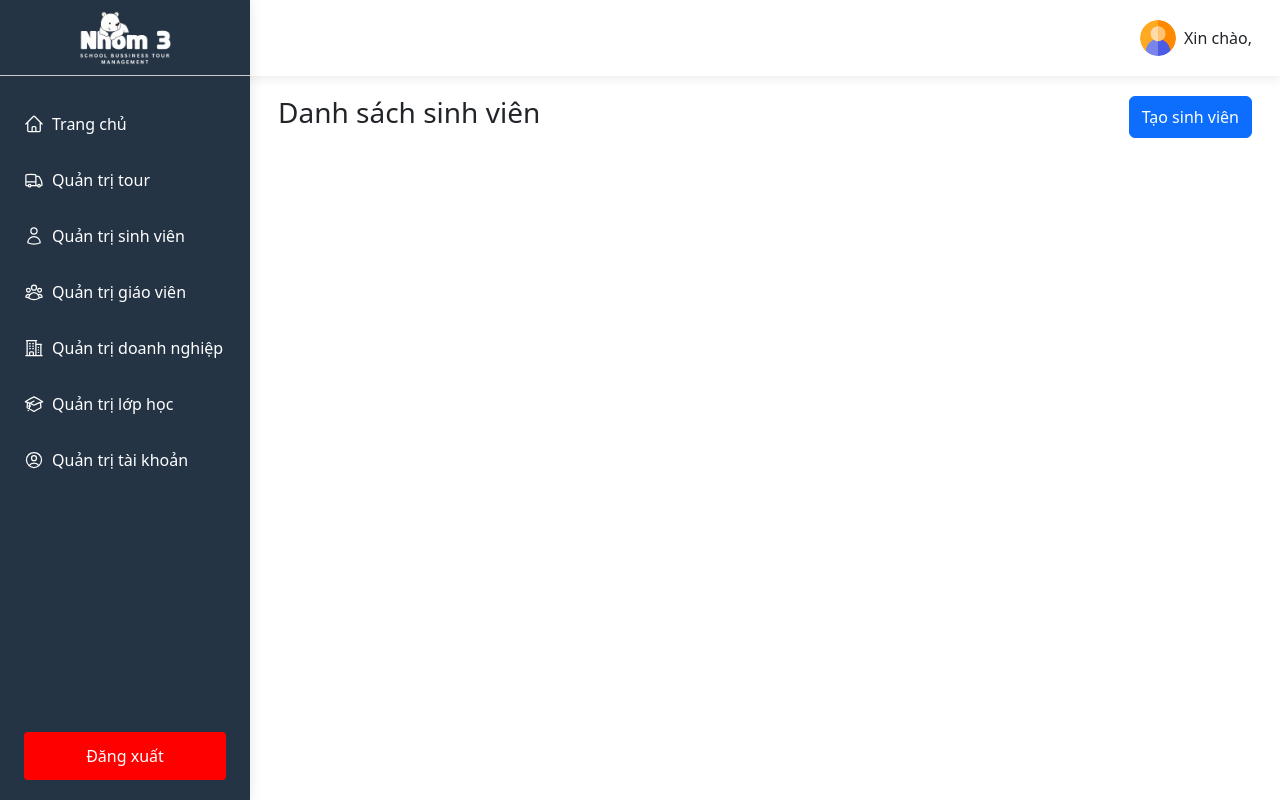
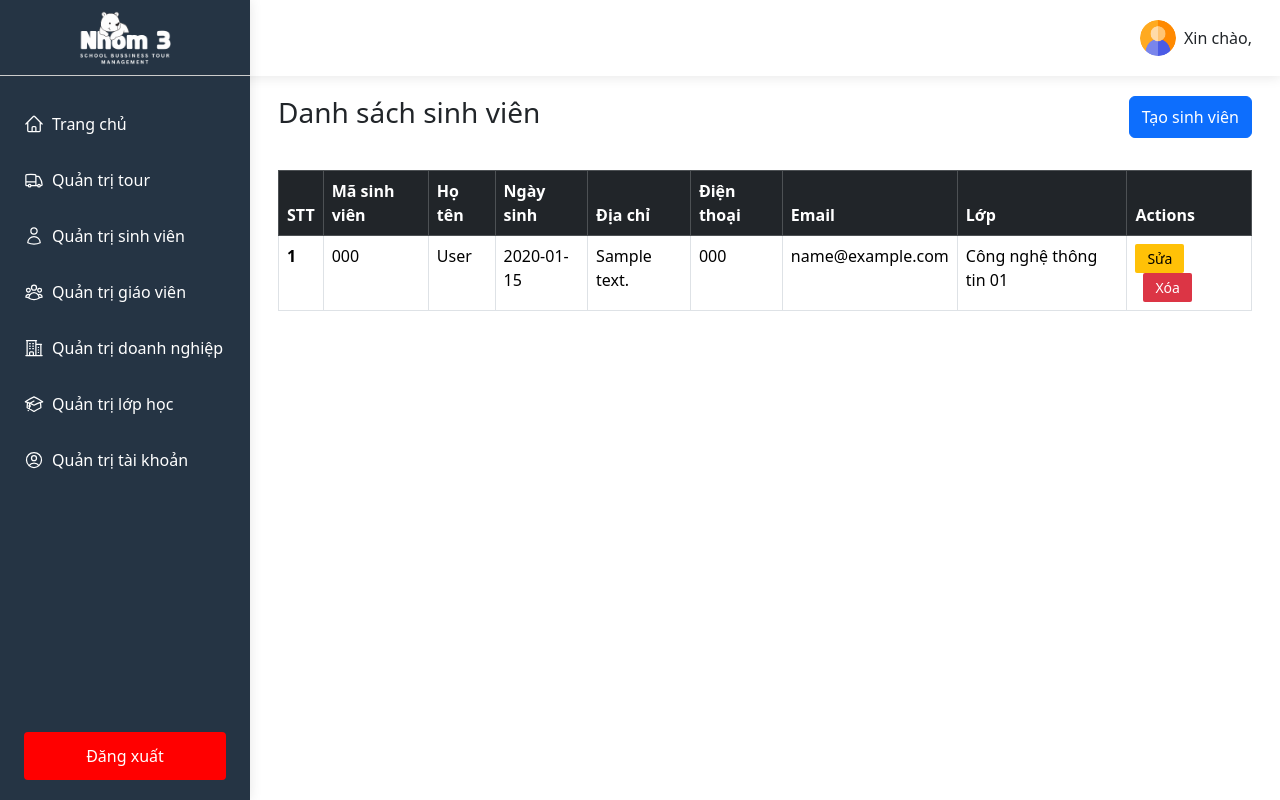
Before and after one commit to khue155k/PHP, a PHP site: page /index.php?controller=StudentController in a window 1280 px wide. Run offline with PHP 8.4, Linux system fonts and the light colour scheme; data comes from the database, SQL or seed files in the repository; tables that the repository leaves empty hold one stand-in row (values such as "Sample post"); some libraries are stand-ins or nearby versions.

Commit message:
create view students

```diff
--- a/controllers/StudentController.php
+++ b/controllers/StudentController.php
@@ -1,2 +1,7 @@
 <?php
-    require_once __DIR__ . '/../views/pages/student.php';
+// read
+$dataStudentsSql = "SELECT studentID, student.code, fullName, birthDate, address, phoneNumber, email, student.classID, class.name FROM student
+                    LEFT JOIN class on student.classID=class.classID";
+$dataStudents = mysqli_query($conn, $dataStudentsSql);
+
+require_once __DIR__ . '/../views/pages/student.php';
--- a/views/pages/student.php
+++ b/views/pages/student.php
@@ -10,25 +10,114 @@
 </head>
 
 <body>
+    <?php
+        include_once __DIR__ . '/../../controllers/StudentController.php';
+    ?>
     <div class='flex-sb student'>
+
         <div class="student-left">
             <?php
-                include __DIR__ . '/../components/sidebarAdmin.php';
+            include __DIR__ . '/../components/sidebarAdmin.php';
             ?>
         </div>
         <div class="student-right flex-grow-1">
             <?php
-                include __DIR__ . '/../components/header.php';
+            include __DIR__ . '/../components/header.php';
             ?>
             <div class="container pad-0-28">
                 <div class="flex-sb-center pad-20-0">
                     <h1 class="h1-title">Danh sách sinh viên</h1>
                     <button type="button" class="btn btn-primary">Tạo sinh viên</button>
                 </div>
+
+                <!-- modal create -->
+                <div class="modal fade" id="createStudent" tabindex="-1" aria-labelledby="exampleModalLabel" aria-hidden="true">
+                    <div class="modal-dialog modal-dialog-centered">
+                        <div class="modal-content">
+                            <div class="modal-body">
+                                <div class="modal-header">
+                                    <h1 class="modal-title fs-5" id="exampleModalLabel">Tạo sinh viên</h1>
+                                    <button type="button" class="btn-close" data-bs-dismiss="modal" aria-label="Close"></button>
+                                </div>
+                                <br>
+                                <form method="POST">
+                                    <div class="mb-3">
+                                        <label for="name" class="col-form-label">Tên đăng nhập:</label>
+                                        <input type="text" class="form-control" name="name">
+                                    </div>
+                                    <div class="mb-3">
+                                        <label for="password" class="col-form-label">Mật khẩu:</label>
+                                        <input type="text" class="form-control" name="password">
+                                    </div>
+                                    <div class="mb-3">
+                                        <label for="role" class="col-form-label">Vai trò:</label>
+                                        <select class="form-control form-select" name="role">
+                                            <option value="Quản lý thông thường">Quản lý thông thường</option>
+                                            <option value="Toàn quyền hệ thống">Toàn quyền hệ thống</option>
+                                            <option value="Sinh viên sinh viên">Sinh viên sinh viên</option>
+                                            <option value="Sinh viên giáo viên"> Sinh viên giáo viên</option>
+                                        </select>
+                                    </div>
+                                    <br>
+                                    <div class="modal-footer">
+                                        <button type="button" class="btn btn-secondary" data-bs-dismiss="modal">Hủy</button>
+                                        <button type="submit" class="btn btn-primary" name="createStudent">Tạo tài
+                                            khoản</button>
+                                    </div>
+                                </form>
+                            </div>
+                        </div>
+                    </div>
+                </div>
+                <div class="container-body pad-12-0">
+                    <div class="container-table">
+                        <table class="table table-borderless table-hover table-bordered">
+                            <thead class="table-dark">
+                                <tr>
+                                    <th scope="col">STT</th>
+                                    <th scope="col">Mã sinh viên</th>
+                                    <th scope="col">Họ tên</th>
+                                    <th scope="col">Ngày sinh</th>
+                                    <th scope="col">Địa chỉ</th>
+                                    <th scope="col">Điện thoại</th>
+                                    <th scope="col">Email</th>
+                                    <th scope="col">Lớp</th>
+                                    <th scope="col">Actions</th>
+                                </tr>
+                            </thead>
+                            <tbody>
+                                <?php
+                                if (mysqli_num_rows($dataStudents) > 0) {
+                                    $i = 0;
+                                    while ($row = mysqli_fetch_assoc($dataStudents)) {
+                                        $i += 1;
+                                        echo "<tr>";
+                                        echo "<th scope='row'>" . $i . "</th>";
+                                        echo "<td class='hiddenId'>" . $row['studentID'] . "</td>";
+                                        echo "<td>" . $row['code'] . "</td>";
+                                        echo "<td>" . $row['fullName'] . "</td>";
+                                        echo "<td>" . $row['birthDate'] . "</td>";
+                                        echo "<td>" . $row['address'] . "</td>";
+                                        echo "<td>" . $row['phoneNumber'] . "</td>";
+                                        echo "<td>" . $row['email'] . "</td>";
+                                        echo "<td>" . $row['name'] . "</td>";
+                                        echo "<td><button class='update update-student'>Sửa</button>
+                                                <button class='delete deleteStudent'>Xóa</button></td>";
+                                        echo "</tr>";
+                                    }
+                                } else {
+                                    echo "<tr>";
+                                    echo "<td colspan='5'> Lỗi truy vấn: " . mysqli_error($conn) . "</td>";
+                                    echo "</tr>";
+                                }
+                                ?>
+                            </tbody>
+                        </table>
+                    </div>
+                </div>
             </div>
         </div>
     </div>
+
 </body>
-
-
 </html>
```
